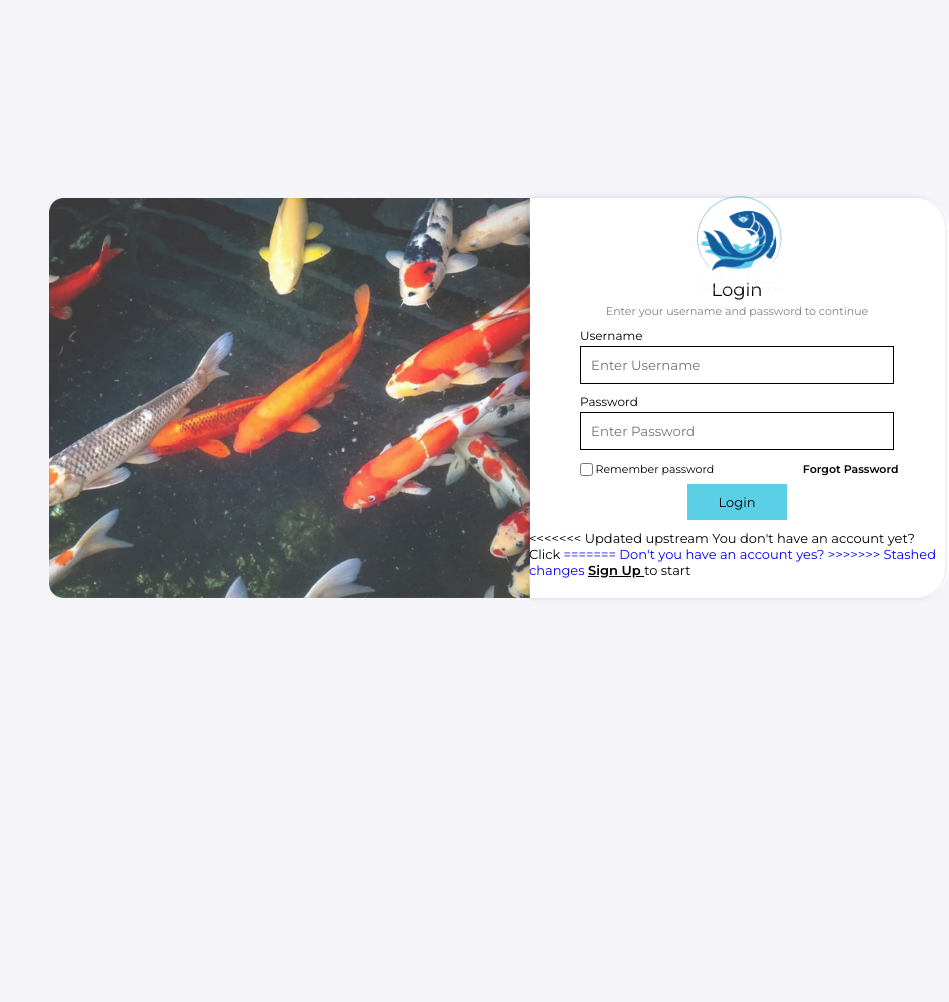
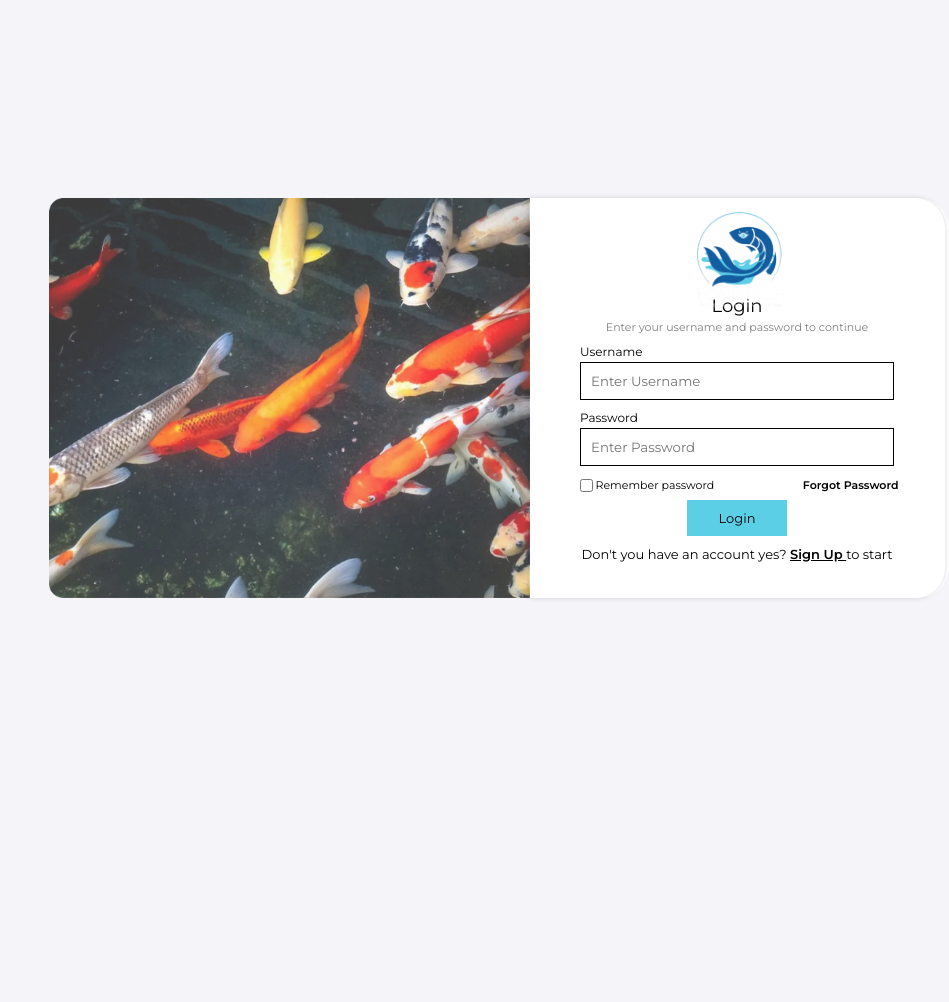
Before and after one commit to yasuo055/COP101, a PHP site: page /Login.php in a window 1280 px wide. Shown: the whole page, without its empty margins (331-1280 px from the left). Run offline with PHP 8.4, Linux system fonts and the light colour scheme; some web fonts are replaced.

Commit message:
fix some changes

```diff
--- a/Login.php
+++ b/Login.php
@@ -103,13 +103,8 @@ if (isset($error)) {
        </a>
 </form>
         <p class="bot-head-log-txt">
-<<<<<<< Updated upstream
-          You don't have an account yet? Click
-          <a href="signup.php">
-=======
           Don't you have an account yes?
           <a href="Signup.php">
->>>>>>> Stashed changes
           <span class="sgn-up-log"> Sign Up </span>
           </a>
           to start
```
Also changed, not shown: 1 other file.
